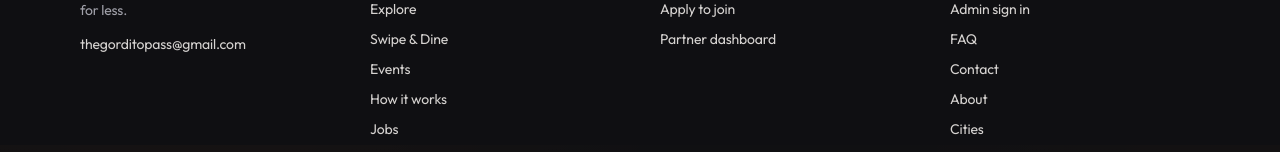
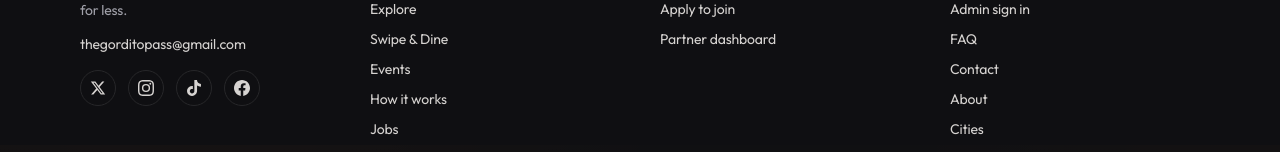
Before and after one commit to 2D-Ramon/gorditopass, a Next.js app: page / in a window 1280 px wide. Shown: the part 5455-5607 px from the top of the page. Built offline with nearby package versions, Linux system fonts and the light colour scheme; no server answers.

Commit message:
Footer: add social links (X, Instagram, TikTok, Facebook)

```diff
--- a/src/components/Footer.tsx
+++ b/src/components/Footer.tsx
@@ -1,6 +1,29 @@
 import Link from "next/link";
 import { BrandMark } from "@/components/BrandMark";
 import { PLATFORM } from "@/lib/pricing";
+
+const SOCIAL_LINKS = [
+  {
+    name: "X",
+    href: "https://x.com/thegorditopass",
+    path: "M18.244 2.25h3.308l-7.227 8.26 8.502 11.24H16.17l-5.214-6.817L4.99 21.75H1.68l7.73-8.835L1.254 2.25H8.08l4.713 6.231zm-1.161 17.52h1.833L7.084 4.126H5.117z",
+  },
+  {
+    name: "Instagram",
+    href: "https://instagram.com/thegorditopass",
+    path: "M12 2.163c3.204 0 3.584.012 4.85.07 1.17.054 1.805.249 2.227.415.56.217.96.477 1.382.896.419.42.679.822.896 1.381.164.422.36 1.057.413 2.227.058 1.266.07 1.646.07 4.85s-.012 3.584-.07 4.85c-.054 1.17-.249 1.805-.413 2.227-.217.56-.477.96-.896 1.382-.42.419-.822.679-1.382.896-.422.164-1.057.36-2.227.413-1.266.058-1.646.07-4.85.07s-3.584-.012-4.85-.07c-1.17-.054-1.805-.249-2.227-.413a3.71 3.71 0 0 1-1.381-.896 3.71 3.71 0 0 1-.896-1.382c-.164-.422-.36-1.057-.413-2.227-.058-1.266-.07-1.646-.07-4.85s.012-3.584.07-4.85c.054-1.17.249-1.805.413-2.227.217-.56.477-.96.896-1.381.42-.419.822-.679 1.381-.896.422-.164 1.057-.36 2.227-.413 1.266-.058 1.646-.07 4.85-.07zM12 0C8.741 0 8.333.014 7.053.072 5.775.13 4.902.333 4.14.63a5.88 5.88 0 0 0-2.126 1.384A5.88 5.88 0 0 0 .63 4.14C.333 4.902.13 5.775.072 7.053.014 8.333 0 8.741 0 12s.014 3.667.072 4.947c.058 1.278.261 2.15.558 2.913a5.88 5.88 0 0 0 1.384 2.126A5.88 5.88 0 0 0 4.14 23.37c.763.297 1.635.5 2.913.558C8.333 23.986 8.741 24 12 24s3.667-.014 4.947-.072c1.278-.058 2.15-.261 2.913-.558a5.88 5.88 0 0 0 2.126-1.384 5.88 5.88 0 0 0 1.384-2.126c.297-.763.5-1.635.558-2.913.058-1.28.072-1.688.072-4.947s-.014-3.667-.072-4.947c-.058-1.278-.261-2.15-.558-2.913a5.88 5.88 0 0 0-1.384-2.126A5.88 5.88 0 0 0 19.86.63C19.097.333 18.225.13 16.947.072 15.667.014 15.259 0 12 0zm0 5.838a6.162 6.162 0 1 0 0 12.324 6.162 6.162 0 0 0 0-12.324zM12 16a4 4 0 1 1 0-8 4 4 0 0 1 0 8zm6.406-11.845a1.44 1.44 0 1 0 0 2.881 1.44 1.44 0 0 0 0-2.881z",
+  },
+  {
+    name: "TikTok",
+    href: "https://www.tiktok.com/@gorditopass",
+    path: "M12.525.02c1.31-.02 2.61-.01 3.91-.02.08 1.53.63 3.09 1.75 4.17 1.12 1.11 2.7 1.62 4.24 1.79v4.03c-1.44-.05-2.89-.35-4.2-.97-.57-.26-1.1-.59-1.62-.93-.01 2.92.01 5.84-.02 8.75-.08 1.4-.54 2.79-1.35 3.94-1.31 1.92-3.58 3.17-5.91 3.21-1.43.08-2.86-.31-4.08-1.03-2.02-1.19-3.44-3.37-3.65-5.71-.02-.5-.03-1-.01-1.49.18-1.9 1.12-3.72 2.58-4.96 1.66-1.44 3.98-2.13 6.15-1.72.02 1.48-.04 2.96-.04 4.44-.99-.32-2.15-.23-3.02.37-.63.41-1.11 1.04-1.36 1.75-.21.51-.15 1.07-.14 1.61.24 1.64 1.82 3.02 3.5 2.87 1.12-.01 2.19-.66 2.77-1.61.19-.33.4-.67.41-1.06.1-1.79.06-3.57.07-5.36.01-4.03-.01-8.05.02-12.07z",
+  },
+  {
+    name: "Facebook",
+    href: "https://facebook.com/gorditopass",
+    path: "M24 12.073C24 5.405 18.627 0 12 0S0 5.405 0 12.073C0 18.1 4.388 23.094 10.125 24v-8.437H7.078v-3.49h3.047V9.413c0-3.025 1.792-4.697 4.533-4.697 1.312 0 2.686.236 2.686.236v2.971H15.83c-1.491 0-1.956.93-1.956 1.886v2.264h3.328l-.532 3.49h-2.796V24C19.612 23.094 24 18.1 24 12.073z",
+  },
+] as const;
 
 export function Footer() {
   return (
@@ -22,6 +45,23 @@ export function Footer() {
               {PLATFORM.supportEmail}
             </a>
           </p>
+          <ul className="mt-4 flex items-center gap-3" aria-label="Social media">
+            {SOCIAL_LINKS.map((s) => (
+              <li key={s.name}>
+                <a
+                  href={s.href}
+                  target="_blank"
+                  rel="noopener noreferrer"
+                  aria-label={`${PLATFORM.name} on ${s.name} (opens in new tab)`}
+                  className="inline-flex h-9 w-9 items-center justify-center rounded-full border border-border text-stone-300 transition-colors hover:border-brand hover:text-brand"
+                >
+                  <svg viewBox="0 0 24 24" className="h-4 w-4" fill="currentColor" aria-hidden="true" focusable="false">
+                    <path d={s.path} />
+                  </svg>
+                </a>
+              </li>
+            ))}
+          </ul>
         </div>
         <div>
           <p className="gp-section-label">Diners</p>
```
